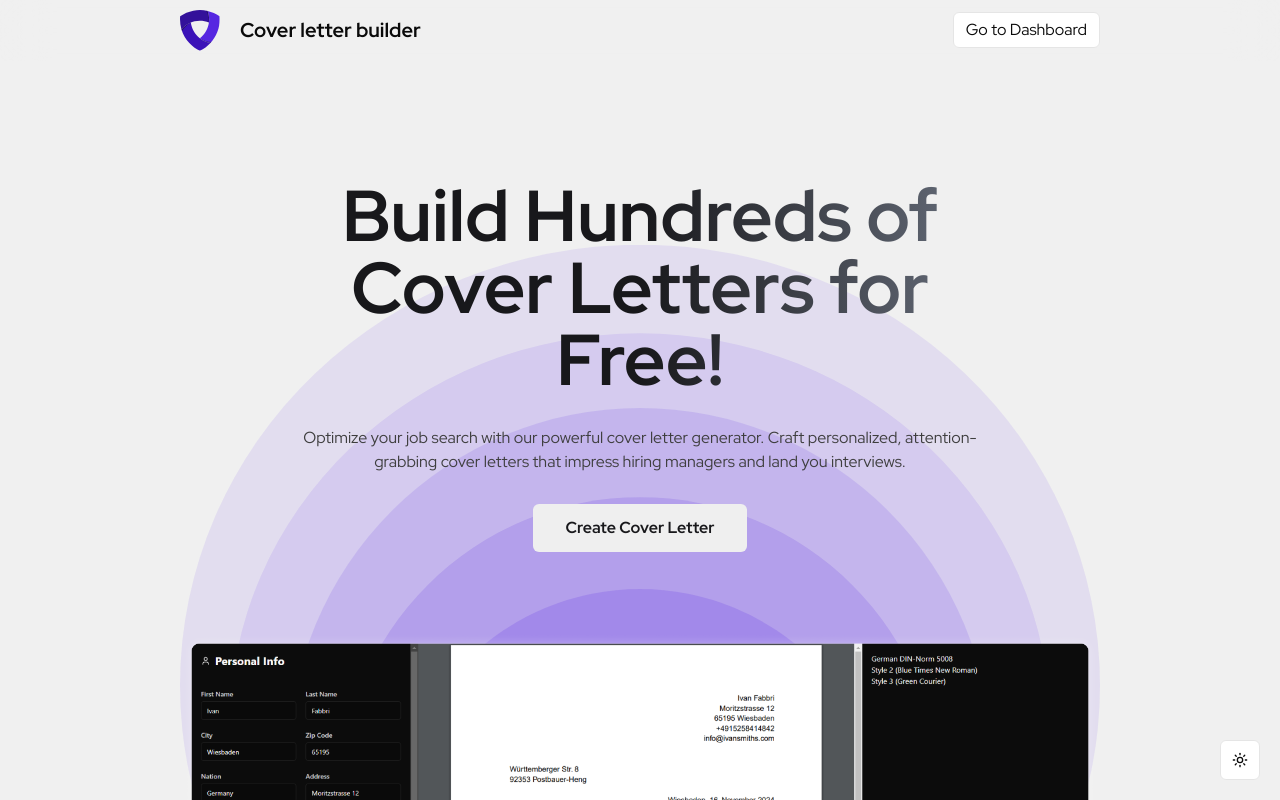
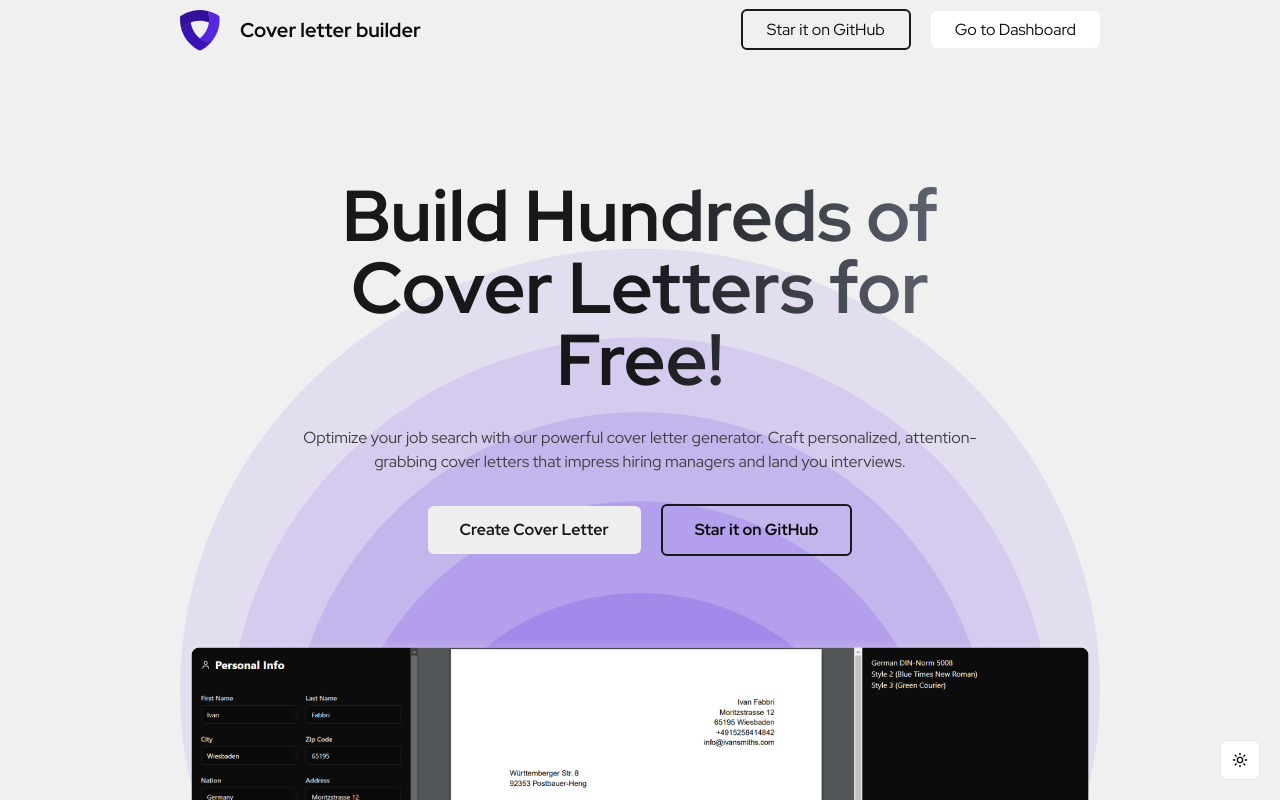
Before and after one commit to IvanSmiths/cover-letter-builder-pro, a Next.js app: page / in a window 1280 px wide. Shown: the top 800 px of the page. Built offline with nearby package versions, Linux system fonts and the light colour scheme.

Commit message:
add button

```diff
--- a/components/home/header/HeaderText.tsx
+++ b/components/home/header/HeaderText.tsx
@@ -1,5 +1,6 @@
 import React from "react";
 import SimpleInternalButton from "@/components/home/header/SimpleInternalButton";
+import SimpleExternalButton from "@/components/home/header/SimpleExternalButton";
 
 type HeaderProps = {
   isHero?: boolean;
@@ -22,7 +23,12 @@ const HeaderText = ({ title, paragraph, isHero }: HeaderProps) => {
       >
         {paragraph}
       </p>
-      {isHero ? <SimpleInternalButton /> : null}
+      {isHero ? (
+        <div className="flex items-center justify-center gap-small">
+          <SimpleInternalButton />
+          <SimpleExternalButton />
+        </div>
+      ) : null}
     </div>
   );
 };
--- a/components/home/header/Navbar.tsx
+++ b/components/home/header/Navbar.tsx
@@ -1,9 +1,8 @@
-import { Button } from "@/components/ui/button";
 import Link from "next/link";
 
 const Navbar = () => {
   return (
-    <nav className="bg-backgroundPrimary/40 fixed left-0 top-0 z-20 flex w-full items-center justify-between gap-smallest bg-clip-padding px-small py-smallest backdrop-blur-xl backdrop-filter md:px-medium lg:px-xlarge xl:px-xxlarge">
+    <nav className="fixed left-0 top-0 z-20 flex w-full items-center justify-between gap-smallest bg-backgroundPrimary/40 bg-clip-padding px-small py-smallest backdrop-blur-xl backdrop-filter md:px-medium lg:px-xlarge xl:px-xxlarge">
       <div className="flex items-center justify-center gap-smallest sm:gap-small">
         <img
           src="/logo.svg"
@@ -16,11 +15,23 @@ const Navbar = () => {
           Cover letter builder
         </span>
       </div>
-      <Link prefetch={false} href="/dashboard">
-        <Button variant="outline" size="sm">
+      <div className="space-x-small">
+        <a
+          href="https://github.com/IvanSmiths/"
+          target="_blank"
+          rel="noreferrer noopener"
+          className="rounded-md border-2 border-dark px-6 py-2 dark:border-light/60"
+        >
+          Star it on GitHub
+        </a>
+        <Link
+          prefetch={false}
+          className="rounded-md bg-background px-6 py-2"
+          href="/dashboard"
+        >
           Go to Dashboard
-        </Button>
-      </Link>
+        </Link>
+      </div>
     </nav>
   );
 };
--- /dev/null
+++ b/components/home/header/SimpleExternalButton.tsx
@@ -0,0 +1,17 @@
+import React from "react";
+
+const SimpleExternalButton = () => {
+  return (
+    <a
+      href="https://github.com/IvanSmiths/"
+      target="_blank"
+      rel="noreferrer noopener"
+    >
+      <button className="rounded-md border-2 border-dark px-8 py-3 text-base font-semibold transition-all hover:bg-dark hover:text-light dark:border-light hover:dark:border-dark">
+        Star it on GitHub
+      </button>
+    </a>
+  );
+};
+
+export default SimpleExternalButton;
```
